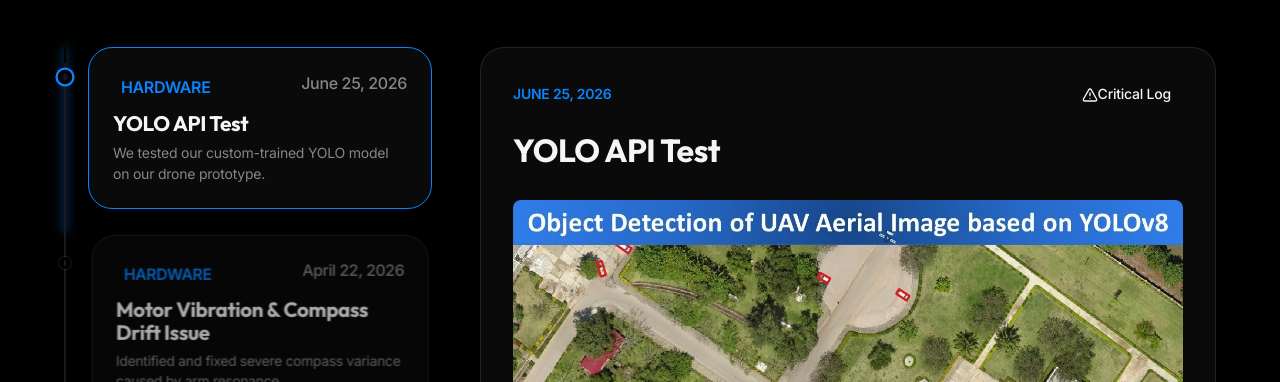
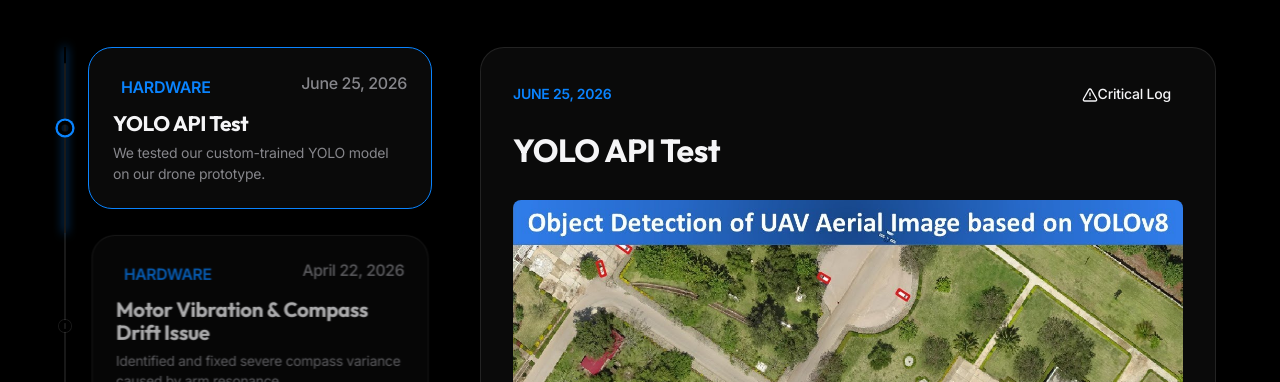
Before and after one commit to ayberkarslan/ZenithWeb, a React (Vite) app: page /dev-log in a window 1280 px wide. Shown: the part 349-731 px from the top of the page. Built offline with nearby package versions, Linux system fonts and the light colour scheme; no server answers.

Commit message:
center timeline dot relative to the card height

```diff
--- a/src/pages/DevLog.css
+++ b/src/pages/DevLog.css
@@ -23,7 +23,8 @@
 .timeline-dot {
   position: absolute;
   left: -1.8rem;
-  top: 1.5rem;
+  top: 50%;
+  margin-top: -6px;
   width: 12px;
   height: 12px;
   border-radius: 50%;
```
